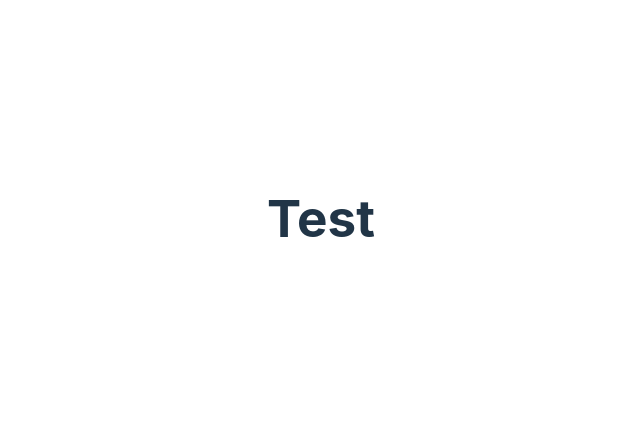
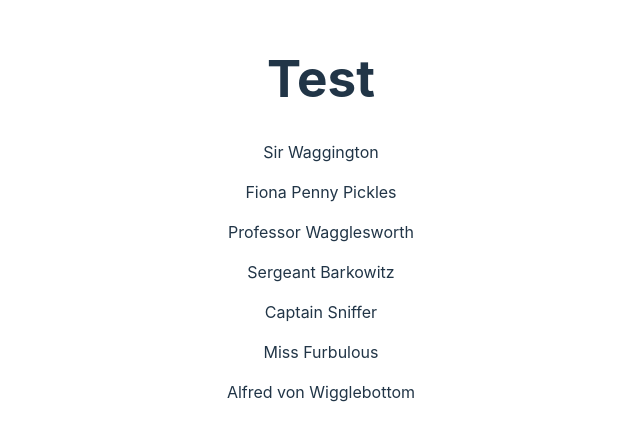
Before and after one commit to marveltaylor/PuppyPals, a React (Vite) app: page / in a window 1280 px wide. Shown: the part 182-622 px from the top of the page, without its empty margins (319-959 px from the left). Built offline with nearby package versions, Linux system fonts and the light colour scheme.

Commit message:
map over puppies array

```diff
--- a/src/App.jsx
+++ b/src/App.jsx
@@ -8,6 +8,11 @@ function App() {
   return (
     <>
     <h1>Test</h1>
+    {
+   puppies.map((puppy) => {
+     return <p>{puppy.name}</p>
+   })
+}
     </>
   )
 }
```
